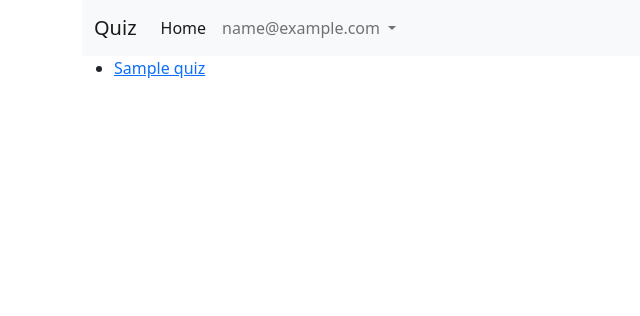
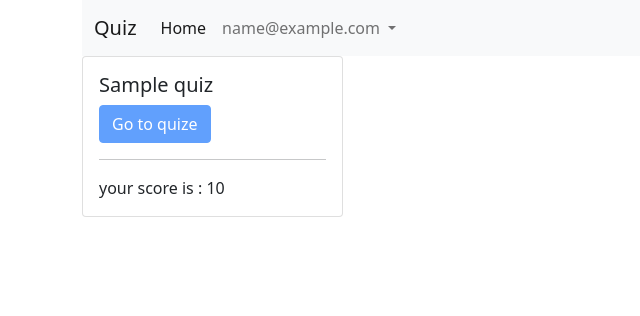
Before and after one commit to AliiHeydarii/Quiz_project, a Django app: page / in a window 1280 px wide. Shown: the top 316 px of the page, without its empty margins (0-640 px from the left). Run offline with Django 4.2, Linux system fonts and the light colour scheme; a user stored in the database is signed in; tables that the repository leaves empty hold one stand-in row (values such as "Sample post").

Commit message:
changes for templates

```diff
--- a/account/templates/account/login.html
+++ b/account/templates/account/login.html
@@ -14,4 +14,6 @@ login page
         {{ form.as_p }}
         <input type="submit" value="Login">
     </form>
+    <br>
+    <a href="{% url 'register' %}"> You don't have an account? </a>
 {% endblock %}
--- a/quiz/templates/quiz/index.html
+++ b/quiz/templates/quiz/index.html
@@ -5,8 +5,19 @@ Home Page
 
 {% block content %}
     {% for quiz in quiz_list %}
-    <ul>
-        <li><a href="{% url 'quiz-detail' quiz.id %}"> {{quiz}} </a></li>
-    </ul>
+
+    <div class="row">
+        <div class="col-sm-3">
+          <div class="card">
+            <div class="card-body">
+              <h5 class="card-title"> {{quiz}} </h5>
+              <a href="{% url 'quiz-detail' quiz.id %}" class="btn btn-primary {% if user_answer %} disabled {% endif %}"> Go to quize </a>
+              <hr>
+              {% if user_answer %}
+              your score is : {{user_answer.score}}
+              {% endif %}
+            </div>
+          </div>
+        </div>
     {% endfor %}
 {% endblock %}
--- a/quiz/views.py
+++ b/quiz/views.py
@@ -5,7 +5,9 @@ from django.contrib.auth.decorators import login_required
 @login_required()
 def index_view(request):
     quiz_list = Quiz.objects.all()
-    return render(request , 'quiz/index.html' , {'quiz_list' : quiz_list})
+    for quiz in quiz_list:
+        user_answer = UserAnswer.objects.filter(user=request.user , quiz=quiz).first()
+    return render(request , 'quiz/index.html' , {'quiz_list' : quiz_list,'user_answer' : user_answer})
 
 @login_required()
 def quize_detail(request,pk):
--- a/templates/navbar.html
+++ b/templates/navbar.html
@@ -1,6 +1,6 @@
 <nav class="navbar navbar-expand-lg navbar-light bg-light">
     <div class="container-fluid">
-      <a class="navbar-brand" href="#">Quiz</a>
+      <a class="navbar-brand" href="{% url 'index' %}">Quiz</a>
       <button class="navbar-toggler" type="button" data-bs-toggle="collapse" data-bs-target="#navbarNavDropdown" aria-controls="navbarNavDropdown" aria-expanded="false" aria-label="Toggle navigation">
         <span class="navbar-toggler-icon"></span>
       </button>
@@ -8,7 +8,7 @@
         <ul class="navbar-nav">
 
           <li class="nav-item">
-            <a class="nav-link active" aria-current="page" href="#">Home</a>
+            <a class="nav-link active" aria-current="page" href="{% url 'index' %}">Home</a>
           </li>
             {% if user.is_authenticated %}
             <li class="nav-item dropdown">
```
